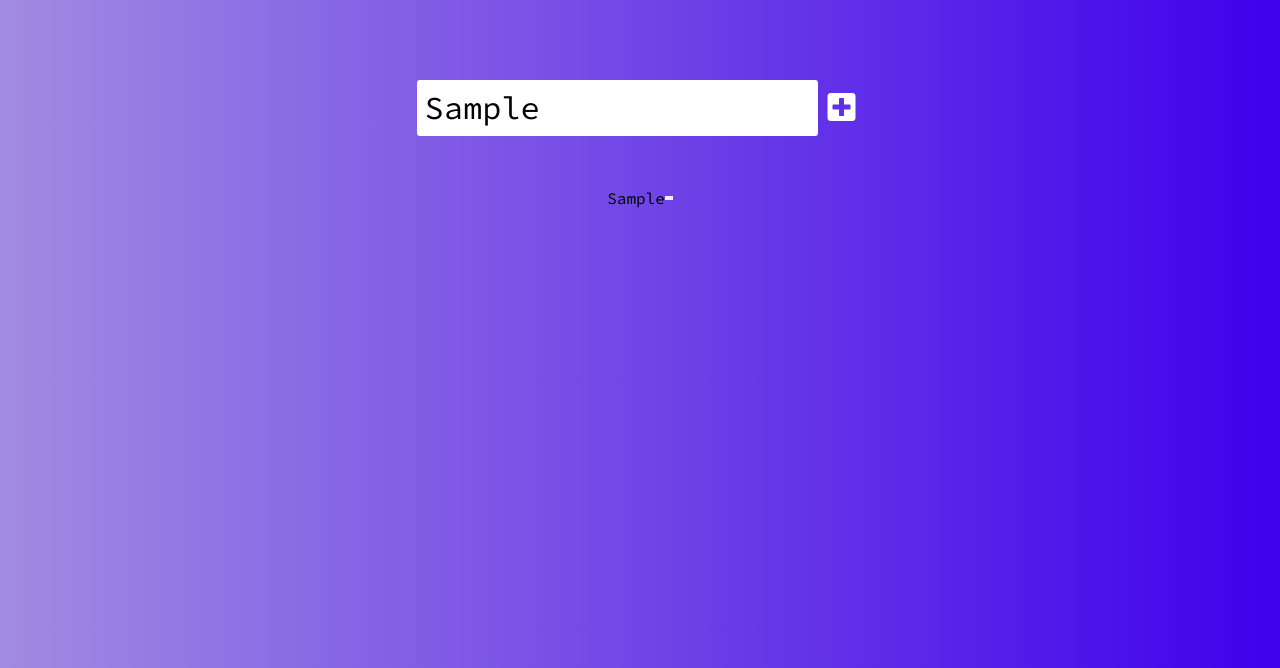
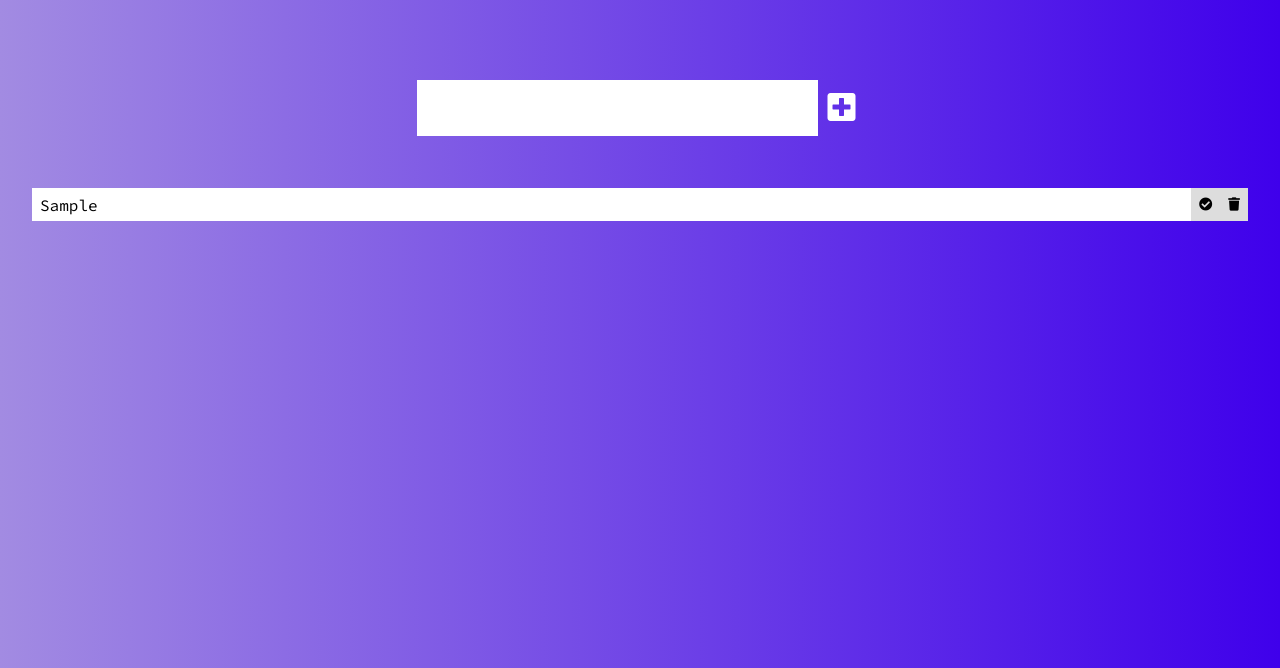
Before and after one commit to Bazzi2/ToDoList, a plain HTML site: page index.html in a window 1280 px wide. Both pictures are taken after typing "Sample" into the empty fields and a click on the button 841 px from the left and 240 px from the top of the page. Shown: the part 132-800 px from the top of the page. Drawn offline with Linux system fonts and the light colour scheme.

Commit message:
Adding and Remove ToDos

```diff
--- a/app.js
+++ b/app.js
@@ -7,26 +7,43 @@ const form = document.querySelectorAll('form');
 
 // Events
 buttonTodo.addEventListener('click', addTodo);
-
+listTodo.addEventListener('click', checkRemoveTodo);
 
 // Functions
 function addTodo(event){
-  let data = inputTodo.value
   event.preventDefault();
 
-  // 'li' inside list
-  let newTodo = document.createElement('li')
-  newTodo.classList.add('todo-item')
-  newTodo.innerHTML = data;
-  containerList.appendChild(newTodo);
+  let divTodo = document.createElement('div');
+  divTodo.classList.add('todo');
 
-  let confirm = document.createElement('button')
-  confirm.innerHTML = '<i class(fas fa-check-circle)> <i>'
-  confirm.classList.add('confirm-btn')
-  containerList.appendChild(confirm)
+  let newTodo = document.createElement('li');
+  newTodo.classList.add('todo-item');
+  newTodo.innerHTML = inputTodo.value;
+  divTodo.appendChild(newTodo);
 
-  let trash = document.createElement('button')
-  trash.innerHTML = '<i class(fas fa-trash)> <i>'
-  trash.classList.add('trash-btn')
-  containerList.appendChild(trash)
+  let confirmButton = document.createElement('button');
+  confirmButton.innerHTML = '<i class="fas fa-check-circle"> <i>';
+  confirmButton.classList.add('confirm-btn');
+  divTodo.appendChild(confirmButton);
+
+  let trash = document.createElement('button');
+  trash.innerHTML = '<i class="fas fa-trash"> <i>';
+  trash.classList.add('trash-btn');
+  divTodo.appendChild(trash);
+
+  listTodo.appendChild(divTodo);
+
+  inputTodo.value = "";
+
+ }
+
+function checkRemoveTodo(event) {
+  const item = event.target;
+
+
+  if( item.classList[0] == 'trash-btn' ) {
+    const todo = item.parentElement;
+    todo.remove();
+  }
+
 }
--- a/index.html
+++ b/index.html
@@ -9,7 +9,7 @@
   <link href="https://fonts.googleapis.com/css2?family=Source+Code+Pro:ital,wght@0,200;0,300;0,400;0,500;0,600;0,700;0,900;1,200;1,300;1,400;1,500;1,600;1,700;1,900&display=swap" rel="stylesheet">
   <link rel="stylesheet" href="styles.css"  >
 
-  <title>BTodoList</title>
+  <title>TodoList</title>
 </head>
 <body>
     <header>
--- a/styles.css
+++ b/styles.css
@@ -1,3 +1,8 @@
+:root{
+  --green: rgb(0, 209, 139);
+  --red: rgb(255, 97, 6);
+}
+
 *, *::after {
   font-family: 'Source Code Pro', monospace, sans-serif;
   margin: 0;
@@ -13,7 +18,7 @@ body {
 
 header {
   font-size: 1.5rem;
-  color : rgb(255, 254, 254);
+  color : white;
 }
 
 header, form {
@@ -27,28 +32,73 @@ header, form {
 form input, form button {
   padding:0.5rem;
   font-size: 2rem;
-  transition: all 350ms ease-in;
+  transition: all 0.3s ease-in;
   border: transparent;
   background: white;
-  border-radius: 3px;
+
 
 }
 
 form button {
-  color:rgb(255, 254, 254);
+  color:white;
   background: transparent;
   margin-left: 0.12rem;
   cursor: pointer;
 }
 
 form button:hover {
-  background: rgb(0, 238, 159);
+  background: var(--green);
   color: #aaa
 }
 
 .todo-container {
   display: flex;
   align-items: center;
-  justify-content:center;
+  justify-content: center;
+}
+
+.todo-list{
   list-style: none;
+  width: 100%;
+  background: transparent;
 }
+
+.todo{
+  margin-right: 2rem;
+  margin-left: 2rem;
+  margin-bottom: 0.5rem;
+  display: flex;
+  background: white;
+  justify-content: space-between;
+  align-items: center;
+
+}
+.confirmed{
+  background: var(--green);
+  color: white;
+}
+
+.todo-item {
+  flex: 1;
+  padding-left: 0.5rem;
+}
+
+.todo button{
+  border: none;
+  padding: 0.5rem;
+  background: #ddd;
+}
+
+.confirm-btn:hover {
+  background:var(--green);
+  transition:all 0.3s ease-in-out;
+
+}
+.trash-btn:hover {
+  background: var(--red);
+  transition:all 0.3s ease-in-out;
+}
+
+.fa-trash, .fa-check-circle {
+  pointer-events: none;
+}
```
